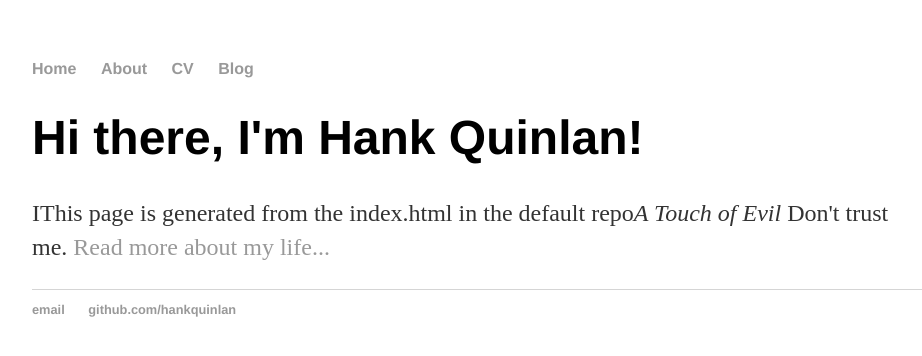
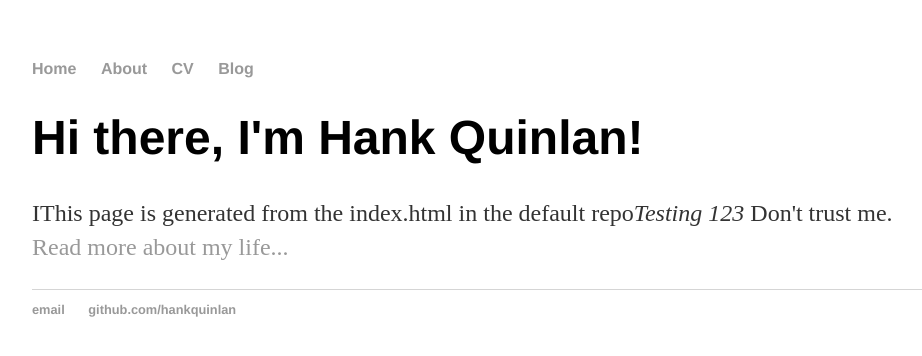
Before and after one commit to dwarfattack/dwarfattack.github.io, a Jekyll site: the page built from index.html, in a window 1280 px wide. Shown: the top 356 px of the page, without its empty margins (160-1082 px from the left). Built offline with Jekyll 4.4.1, drawn with Linux system fonts in a browser that asks for light colours.

Commit message:
Testing if I can make commits from SublimeText

```diff
--- a/index.html
+++ b/index.html
@@ -4,5 +4,5 @@ title: Hank Quinlan, Horrible Cop
 ---
 <div class="blurb">
 	<h1>Hi there, I'm Hank Quinlan!</h1>
-	<p>IThis page is generated from the index.html in the default repo<em>A Touch of Evil</em> Don't trust me. <a href="/about">Read more about my life...</a></p>
+	<p>IThis page is generated from the index.html in the default repo<em>Testing 123</em> Don't trust me. <a href="/about">Read more about my life...</a></p>
 </div><!-- /.blurb -->
```
